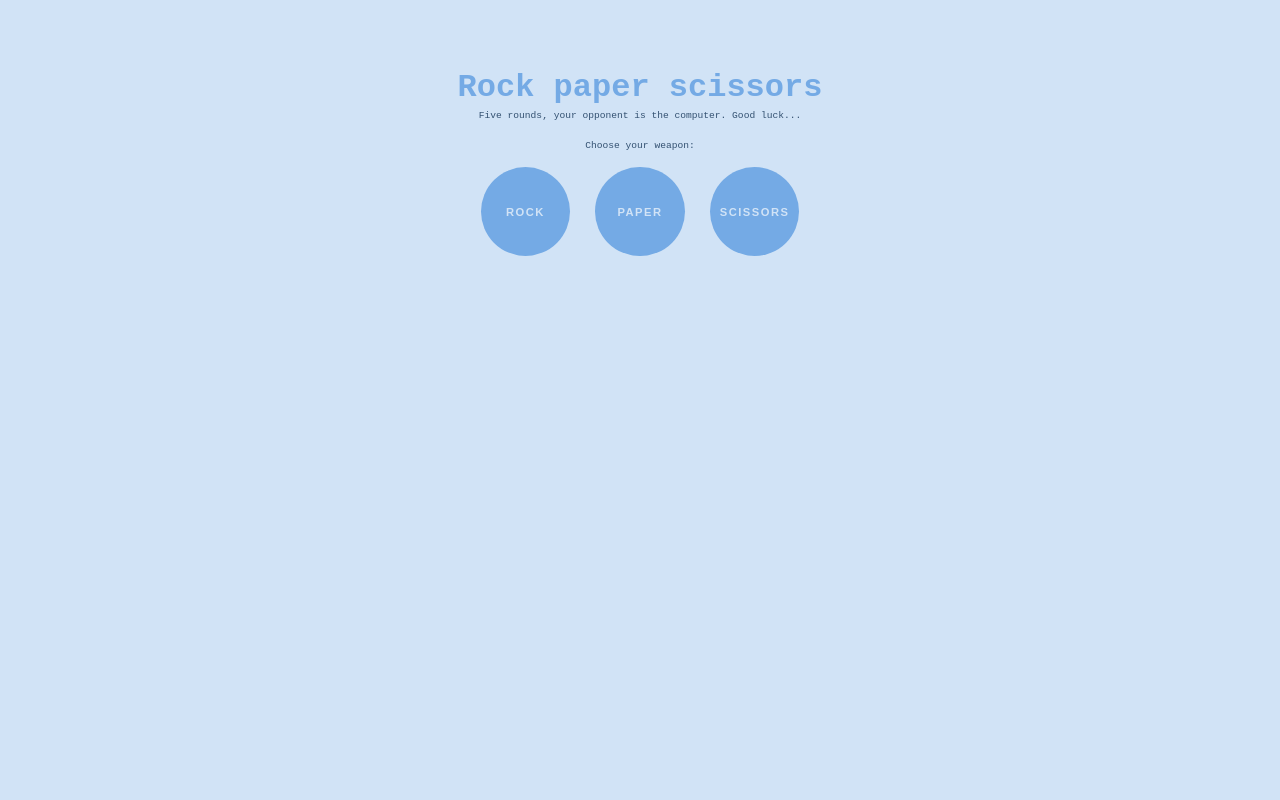
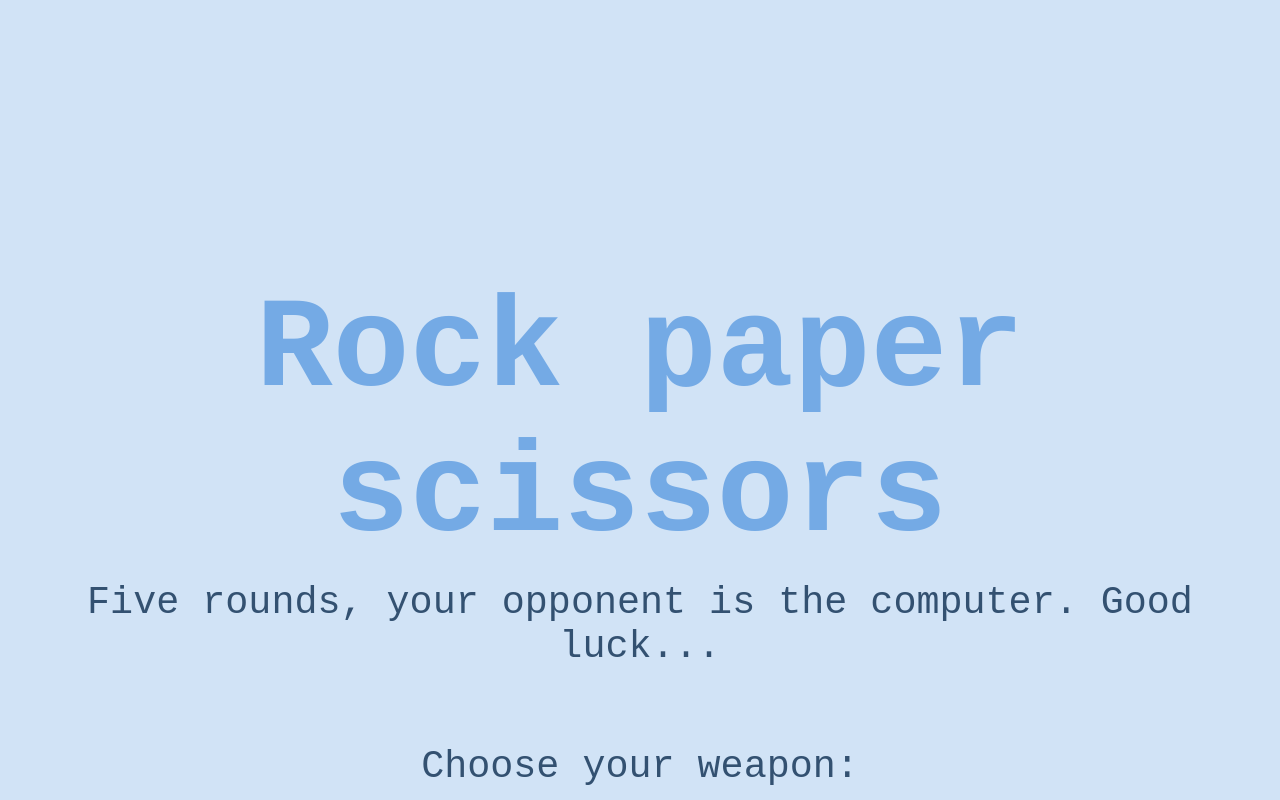
Before and after one commit to majowyporanek/game_rps, a plain HTML site: page index.html in a window 1280 px wide. Shown: the top 800 px of the page. Drawn offline with Linux system fonts and the light colour scheme.

Commit message:
changed a font size

```diff
--- a/style.css
+++ b/style.css
@@ -5,7 +5,11 @@
     --button_color: #74aae5;
     --hover_button: #5b91cb;
 }
-
+html, body {
+    height: 100%;
+    width: 100%;
+    font-size: 2em;
+}
 
 body{
     margin: 0;
```
